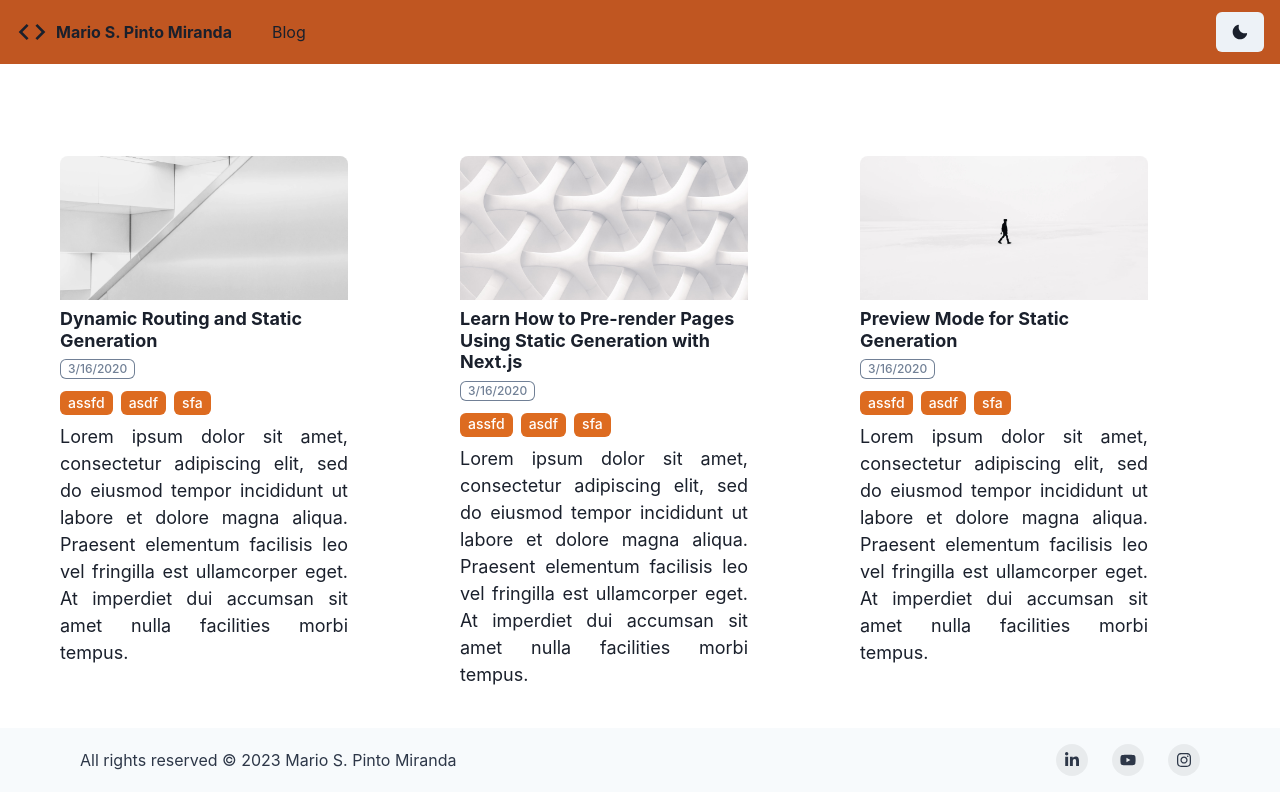
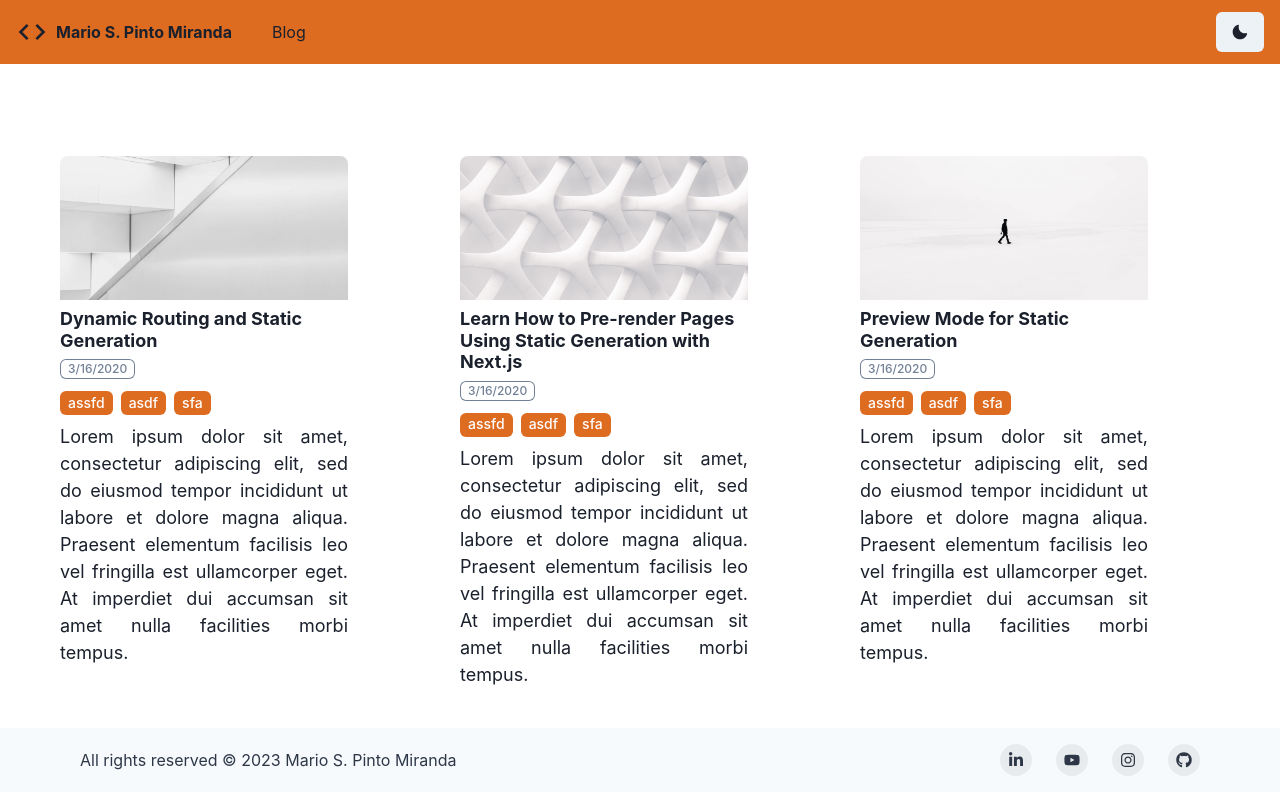
Before and after one commit to Marius9595/mario-pinto-miranda.dev, a Next.js app: page /blog in a window 1280 px wide. Built offline with nearby package versions, Linux system fonts and the light colour scheme.

Commit message:
UPDATE -> github ref and navbar color improved

```diff
--- a/components/molecules/social-media-stack.tsx
+++ b/components/molecules/social-media-stack.tsx
@@ -1,5 +1,5 @@
 import { Stack } from '@chakra-ui/react';
-import { FaInstagram, FaLinkedinIn, FaYoutube } from 'react-icons/fa';
+import { FaGithub, FaInstagram, FaLinkedinIn, FaYoutube } from 'react-icons/fa';
 import { SocialButton } from '../atoms/social-button';
 
 export function SocialMediaStack() {
@@ -8,12 +8,15 @@ export function SocialMediaStack() {
       <SocialButton label={'Linkedin'} href={'https://www.linkedin.com/in/mariopintomiranda/'}>
         <FaLinkedinIn />
       </SocialButton>
-      <SocialButton label={'YouTube'} href={'https://www.youtube.com/channel/UCq-GrA0UA2Wb7G9yMhR9xFA#'}>
+      <SocialButton label={'YouTube'} href={'#'}>
         <FaYoutube />
       </SocialButton>
       <SocialButton label={'Instagram'} href={'#'}>
         <FaInstagram />
       </SocialButton>
+      <SocialButton label={'Github'} href={'https://github.com/Marius9595'}>
+        <FaGithub />
+      </SocialButton>
     </Stack>
   );
 }
--- a/components/organisms/navbar.tsx
+++ b/components/organisms/navbar.tsx
@@ -24,7 +24,7 @@ export  function Nav() {
   const { colorMode, toggleColorMode } = useColorMode()
   return (
     <>
-      <Box bg={"orange.600"} px={4}>
+      <Box bg={"orange.500"} px={4}>
         <Flex h={16} alignItems={"center"} justifyContent={"space-between"}>
           <IconButton
             size={"md"}
```
